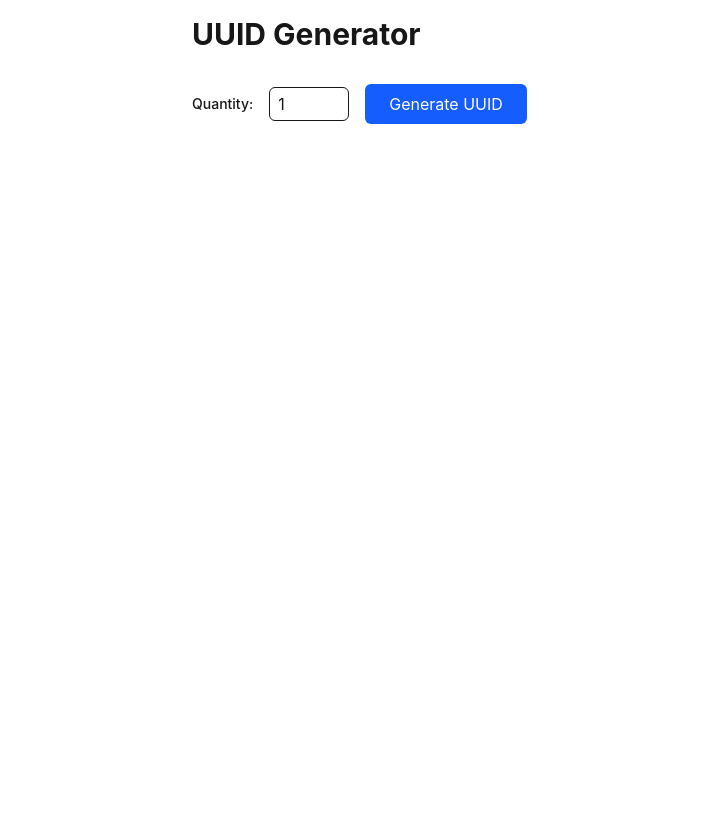
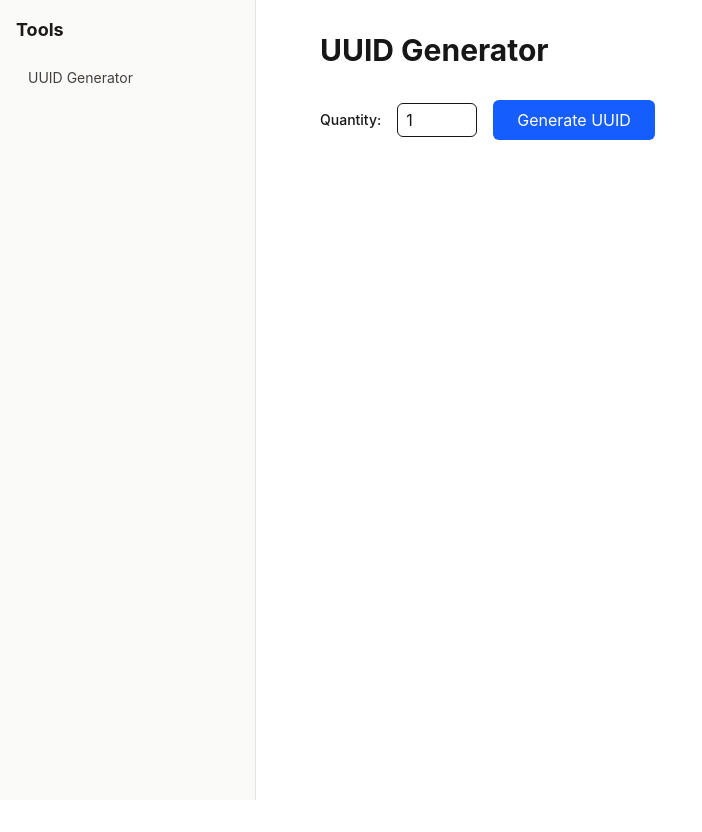
Before and after one commit to ryuapp/tools, a Next.js app: page /en/uuid in a window 1280 px wide. Shown: the whole page, without its empty margins (0-702 px from the left). Before the commit the page ends 800 px from the top, so only its background shows below. Built offline with nearby package versions, Linux system fonts and the light colour scheme.

Commit message:
feat: add sidebar

```diff
--- a/app/[lang]/layout.tsx
+++ b/app/[lang]/layout.tsx
@@ -1,6 +1,7 @@
 import { staticLangParams } from "../../lib/lang.ts";
 import { LangLayoutProps } from "../../lib/type.ts";
 import "../globals.css";
+import { Sidebar } from "../components/sidebar.tsx";
 
 export function generateStaticParams() {
   return staticLangParams;
@@ -15,7 +16,12 @@ export default async function RootLayout({
   return (
     <html lang={lang}>
       <body className="antialiased">
-        {children}
+        <div className="flex min-h-screen">
+          <Sidebar lang={lang} />
+          <main className="flex-1 p-4 md:ml-0">
+            {children}
+          </main>
+        </div>
       </body>
     </html>
   );
--- a/app/[lang]/page.tsx
+++ b/app/[lang]/page.tsx
@@ -1,21 +1,14 @@
 import type { Metadata } from "next";
-import Link from "next/link";
-import { resolveCanonicalUrl, resolveLinkPath } from "../../lib/link.ts";
+import { resolveCanonicalUrl } from "../../lib/link.ts";
 import type { LangPageProps } from "../../lib/type.ts";
 import { staticLangParams } from "../../lib/lang.ts";
 
 const content = {
   en: {
     title: "Tools",
-    tools: [
-      { name: "UUID Generator", path: "uuid" },
-    ],
   },
   ja: {
     title: "ツールズ",
-    tools: [
-      { name: "UUIDジェネレーター", path: "uuid" },
-    ],
   },
 };
 
@@ -44,20 +37,9 @@ export default async function Home({ params }: LangPageProps) {
   const t = content[lang];
 
   return (
-    <div className="font-sans grid grid-rows-[20px_1fr_20px] items-center justify-items-center min-h-screen p-4 pb-20 gap-16 sm:p-20">
-      <main className="flex flex-col gap-4 row-start-2 items-center sm:items-start">
+    <div className="font-sans flex items-center justify-center min-h-screen p-4">
+      <main className="flex flex-col items-center text-center">
         <h1 className="text-4xl font-bold">{t.title}</h1>
-        <div className="flex flex-col gap-2">
-          {t.tools.map((tool) => (
-            <Link
-              key={tool.path}
-              href={resolveLinkPath(lang, tool.path)}
-              className="text-blue-600 hover:text-blue-700 hover:underline"
-            >
-              {tool.name}
-            </Link>
-          ))}
-        </div>
       </main>
     </div>
   );
--- /dev/null
+++ b/app/components/sidebar.tsx
@@ -0,0 +1,52 @@
+import Link from "next/link";
+import { resolveLinkPath } from "../../lib/link.ts";
+
+type Props = {
+  lang: string;
+};
+
+const sidebarContent = {
+  en: {
+    title: "Tools",
+    tools: [
+      { name: "UUID Generator", path: "uuid" },
+    ],
+  },
+  ja: {
+    title: "ツールズ",
+    tools: [
+      { name: "UUIDジェネレーター", path: "uuid" },
+    ],
+  },
+};
+
+export function Sidebar({ lang }: Props) {
+  const t = sidebarContent[lang as keyof typeof sidebarContent];
+
+  return (
+    <aside className="w-64 md:w-64 lg:w-64 bg-stone-50 dark:bg-stone-900 border-r border-stone-200 dark:border-stone-700 h-screen overflow-y-auto fixed md:static top-0 left-0 z-40 transform -translate-x-full md:translate-x-0 transition-transform">
+      <div className="p-4">
+        <Link href={`/${lang}`} className="block">
+          <h1 className="text-lg font-bold text-stone-900 dark:text-white mb-4">
+            {t.title}
+          </h1>
+        </Link>
+
+        <nav>
+          <ul className="space-y-2">
+            {t.tools.map((tool) => (
+              <li key={tool.path}>
+                <Link
+                  href={resolveLinkPath(lang, tool.path)}
+                  className="block px-3 py-2 text-sm text-stone-700 dark:text-stone-300 hover:bg-stone-100 dark:hover:bg-stone-800 rounded-md transition-colors"
+                >
+                  {tool.name}
+                </Link>
+              </li>
+            ))}
+          </ul>
+        </nav>
+      </div>
+    </aside>
+  );
+}
```
